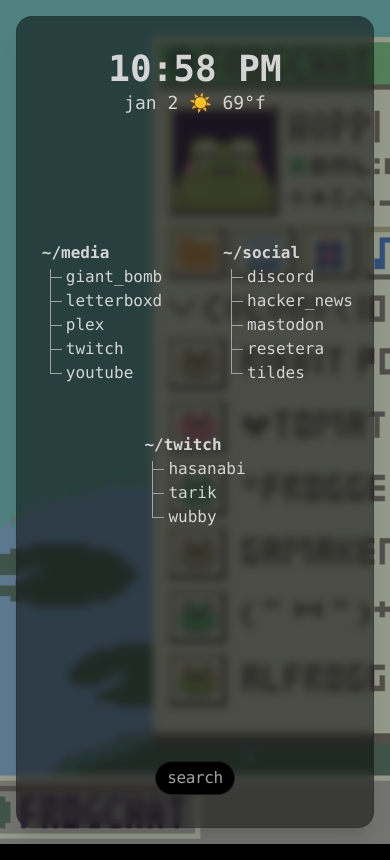
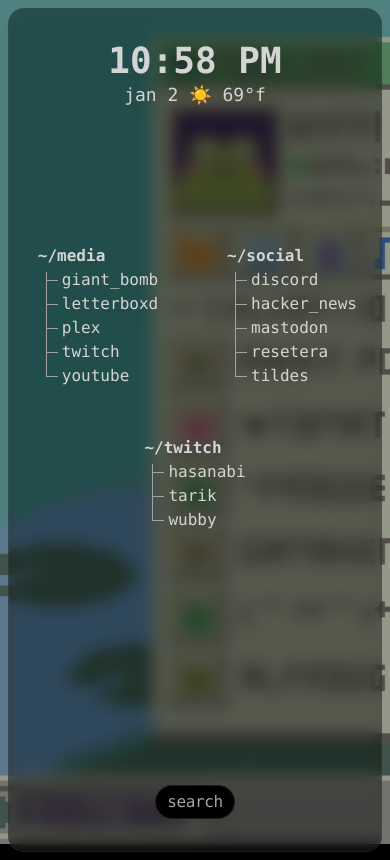
Before and after one commit to ylor/start-comfy, a SvelteKit app: page / in a window 390 px wide. Built offline with nearby package versions, Linux system fonts and the light colour scheme.

Commit message:
tweak: style for mobile

```diff
--- a/src/routes/+layout.svelte
+++ b/src/routes/+layout.svelte
@@ -1,7 +1,6 @@
 <script>
 	import '@fontsource/jetbrains-mono/variable.css';
 	import '../app.css';
-	// import '$lib/assets/fonts/JetBrainsMono/font.css';
 </script>
 
 <slot />
--- a/src/routes/+page.svelte
+++ b/src/routes/+page.svelte
@@ -13,9 +13,9 @@
 	style="background-image: url({data.gif})"
 />
 
-<main class="flex h-screen flex-col justify-center p-4">
+<main class="flex h-full flex-col justify-center p-2 md:h-screen">
 	<div
-		class="flex h-screen w-full overflow-hidden rounded-2xl border border-neutral-800/25 bg-black/50 shadow-xl backdrop-blur-sm md:mx-auto md:max-h-[600px] md:max-w-screen-lg md:bg-neutral-900/50"
+		class="flex h-screen w-full overflow-hidden rounded-2xl border border-neutral-600/25 bg-black/40 drop-shadow-xl backdrop-blur backdrop-saturate-150 md:mx-auto md:max-h-[600px] md:max-w-screen-lg md:bg-neutral-900/50"
 	>
 		<img class="hidden aspect-square object-cover md:block md:w-2/5" src={data.gif} alt="" />
 		{#if $searching}
```
Also changed, not shown: src/lib/assets/gifs/gf9guany2z791.gif (deleted).
